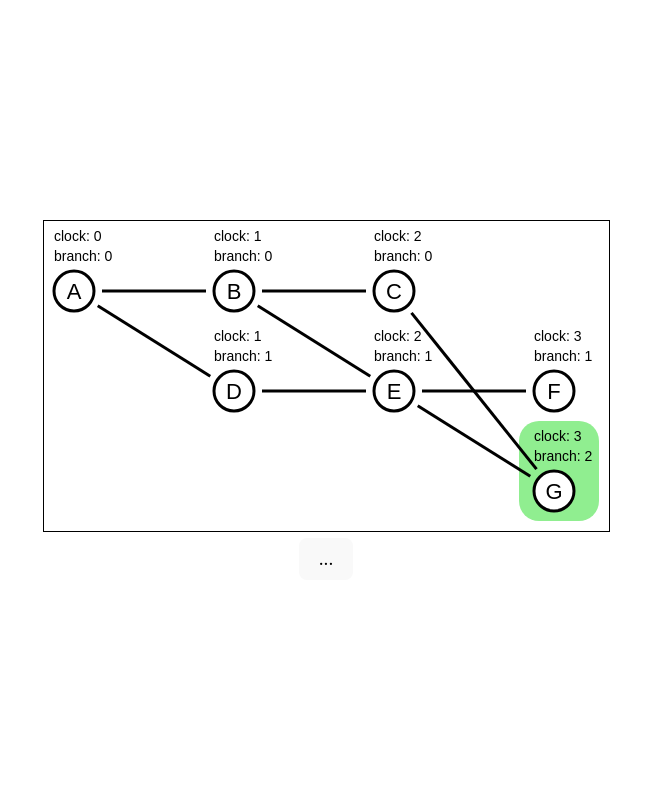
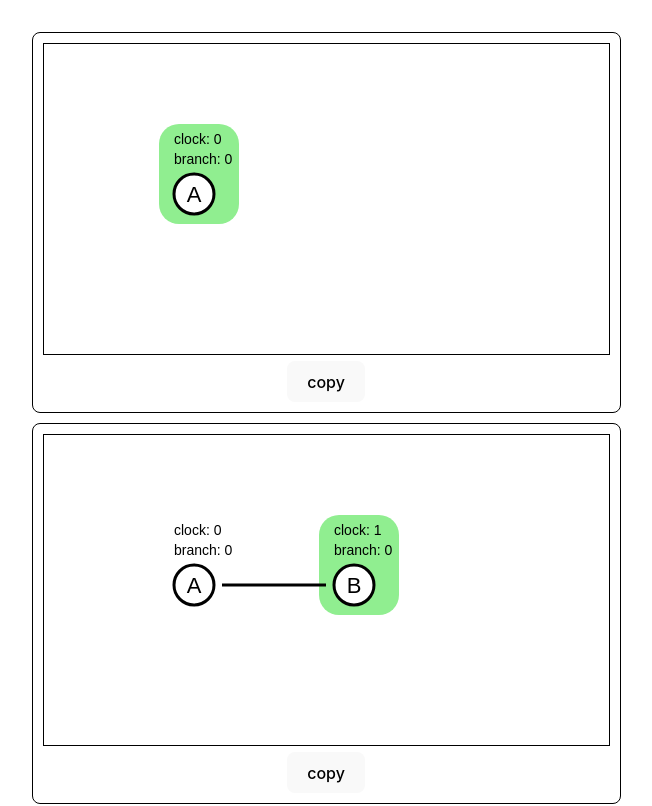
Before and after one commit to rjwebb/graph-diagram, a React (Vite) app: page / in a window 1280 px wide. Shown: the top 806 px of the page, without its empty margins (314-966 px from the left). Built offline with nearby package versions, Linux system fonts and the light colour scheme.

Commit message:
implement all of the other steps

```diff
--- a/src/App.tsx
+++ b/src/App.tsx
@@ -1,31 +1,17 @@
-import { useRef } from "react";
 import "./App.css";
-import { Graph } from "./Graph";
-import { step7 } from "./steps";
+import { GraphDisplay } from "./GraphDisplay";
+
+import { step1, step2, step3, step4, step5, step6, step7 } from "./steps";
+
+const allSteps = [step1, step2, step3, step4, step5, step6, step7];
 
 function App() {
-  const svgRef = useRef(null);
-
-  const copyToClipboard = async () => {
-    if (!svgRef.current) return;
-    const svgContent = (svgRef.current as any).outerHTML;
-    await navigator.clipboard.writeText(svgContent);
-  };
-
   return (
-    <>
-      <svg
-        ref={svgRef}
-        xmlns="http://www.w3.org/2000/svg"
-        width="565px"
-        height="310px"
-        style={{ border: "solid black 1px" }}
-      >
-        <Graph step={step7} />
-      </svg>
-      <br />
-      <button onClick={copyToClipboard}>...</button>
-    </>
+    <div style={{ display: "flex", gap: "10px", flexDirection: "column" }}>
+      {allSteps.map((step, i) => (
+        <GraphDisplay key={i} step={step} />
+      ))}
+    </div>
   );
 }
 
--- /dev/null
+++ b/src/GraphDisplay.tsx
@@ -0,0 +1,35 @@
+import { useRef } from "react";
+import { Graph } from "./Graph";
+import { Step } from "./steps";
+
+export const GraphDisplay = ({ step }: { step: Step }) => {
+  const svgRef = useRef<SVGSVGElement>(null);
+
+  const copyToClipboard = async () => {
+    if (!svgRef.current) return;
+    const svgContent = svgRef.current.outerHTML;
+    await navigator.clipboard.writeText(svgContent);
+  };
+
+  return (
+    <div
+      style={{
+        padding: "10px",
+        borderRadius: "8px",
+        border: "1px solid black",
+      }}
+    >
+      <svg
+        ref={svgRef}
+        xmlns="http://www.w3.org/2000/svg"
+        width="565px"
+        height="310px"
+        style={{ border: "solid black 1px" }}
+      >
+        <Graph step={step} />
+      </svg>
+      <br />
+      <button onClick={copyToClipboard}>copy</button>
+    </div>
+  );
+};
--- a/src/steps.ts
+++ b/src/steps.ts
@@ -10,6 +10,236 @@ export type Step = {
   }[];
   edges: { from: string; to: string }[];
   highlightedNode?: string;
+};
+
+export const step1: Step = {
+  startX: 150,
+  startY: 150,
+  nodes: [
+    {
+      x: 0,
+      y: 0,
+      label: "A",
+      branch: 0,
+      clock: 0,
+    },
+  ],
+  edges: [
+    // edges
+  ],
+  highlightedNode: "A",
+};
+
+export const step2: Step = {
+  startX: 150,
+  startY: 150,
+  nodes: [
+    {
+      x: 0,
+      y: 0,
+      label: "A",
+      branch: 0,
+      clock: 0,
+    },
+    {
+      x: 1,
+      y: 0,
+      label: "B",
+      clock: 1,
+      branch: 0,
+    },
+  ],
+  edges: [
+    // edges
+    { from: "A", to: "B" },
+  ],
+  highlightedNode: "B",
+};
+
+export const step3: Step = {
+  startX: 110,
+  startY: 150,
+  nodes: [
+    {
+      x: 0,
+      y: 0,
+      label: "A",
+      branch: 0,
+      clock: 0,
+    },
+    {
+      x: 1,
+      y: 0,
+      label: "B",
+      clock: 1,
+      branch: 0,
+    },
+    {
+      x: 2,
+      y: 0,
+      label: "C",
+      clock: 2,
+      branch: 0,
+    },
+  ],
+  edges: [
+    // edges
+    { from: "A", to: "B" },
+    { from: "B", to: "C" },
+  ],
+  highlightedNode: "C",
+};
+
+export const step4: Step = {
+  startX: 110,
+  startY: 120,
+  nodes: [
+    {
+      x: 0,
+      y: 0,
+      label: "A",
+      branch: 0,
+      clock: 0,
+    },
+    {
+      x: 1,
+      y: 0,
+      label: "B",
+      clock: 1,
+      branch: 0,
+    },
+    {
+      x: 2,
+      y: 0,
+      label: "C",
+      clock: 2,
+      branch: 0,
+    },
+    {
+      x: 1,
+      y: 1,
+      label: "D",
+      clock: 1,
+      branch: 1,
+    },
+  ],
+  edges: [
+    // edges
+    { from: "A", to: "B" },
+    { from: "B", to: "C" },
+    { from: "A", to: "D" },
+  ],
+  highlightedNode: "D",
+};
+
+export const step5: Step = {
+  startX: 110,
+  startY: 120,
+  nodes: [
+    {
+      x: 0,
+      y: 0,
+      label: "A",
+      branch: 0,
+      clock: 0,
+    },
+    {
+      x: 1,
+      y: 0,
+      label: "B",
+      clock: 1,
+      branch: 0,
+    },
+    {
+      x: 2,
+      y: 0,
+      label: "C",
+      clock: 2,
+      branch: 0,
+    },
+    {
+      x: 1,
+      y: 1,
+      label: "D",
+      clock: 1,
+      branch: 1,
+    },
+    {
+      x: 2,
+      y: 1,
+      label: "E",
+      clock: 2,
+      branch: 1,
+    },
+  ],
+  edges: [
+    // edges
+    { from: "A", to: "B" },
+    { from: "B", to: "C" },
+    { from: "A", to: "D" },
+    { from: "D", to: "E" },
+    { from: "B", to: "E" },
+  ],
+  highlightedNode: "E",
+};
+
+export const step6: Step = {
+  startX: 30,
+  startY: 120,
+  nodes: [
+    {
+      x: 0,
+      y: 0,
+      label: "A",
+      branch: 0,
+      clock: 0,
+    },
+    {
+      x: 1,
+      y: 0,
+      label: "B",
+      clock: 1,
+      branch: 0,
+    },
+    {
+      x: 2,
+      y: 0,
+      label: "C",
+      clock: 2,
+      branch: 0,
+    },
+    {
+      x: 1,
+      y: 1,
+      label: "D",
+      clock: 1,
+      branch: 1,
+    },
+    {
+      x: 2,
+      y: 1,
+      label: "E",
+      clock: 2,
+      branch: 1,
+    },
+    {
+      x: 3,
+      y: 1,
+      label: "F",
+      clock: 3,
+      branch: 1,
+    },
+  ],
+  edges: [
+    // edges
+    { from: "A", to: "B" },
+    { from: "B", to: "C" },
+    { from: "A", to: "D" },
+    { from: "D", to: "E" },
+    { from: "B", to: "E" },
+    { from: "E", to: "F" },
+  ],
+  highlightedNode: "F",
 };
 
 export const step7: Step = {
```
